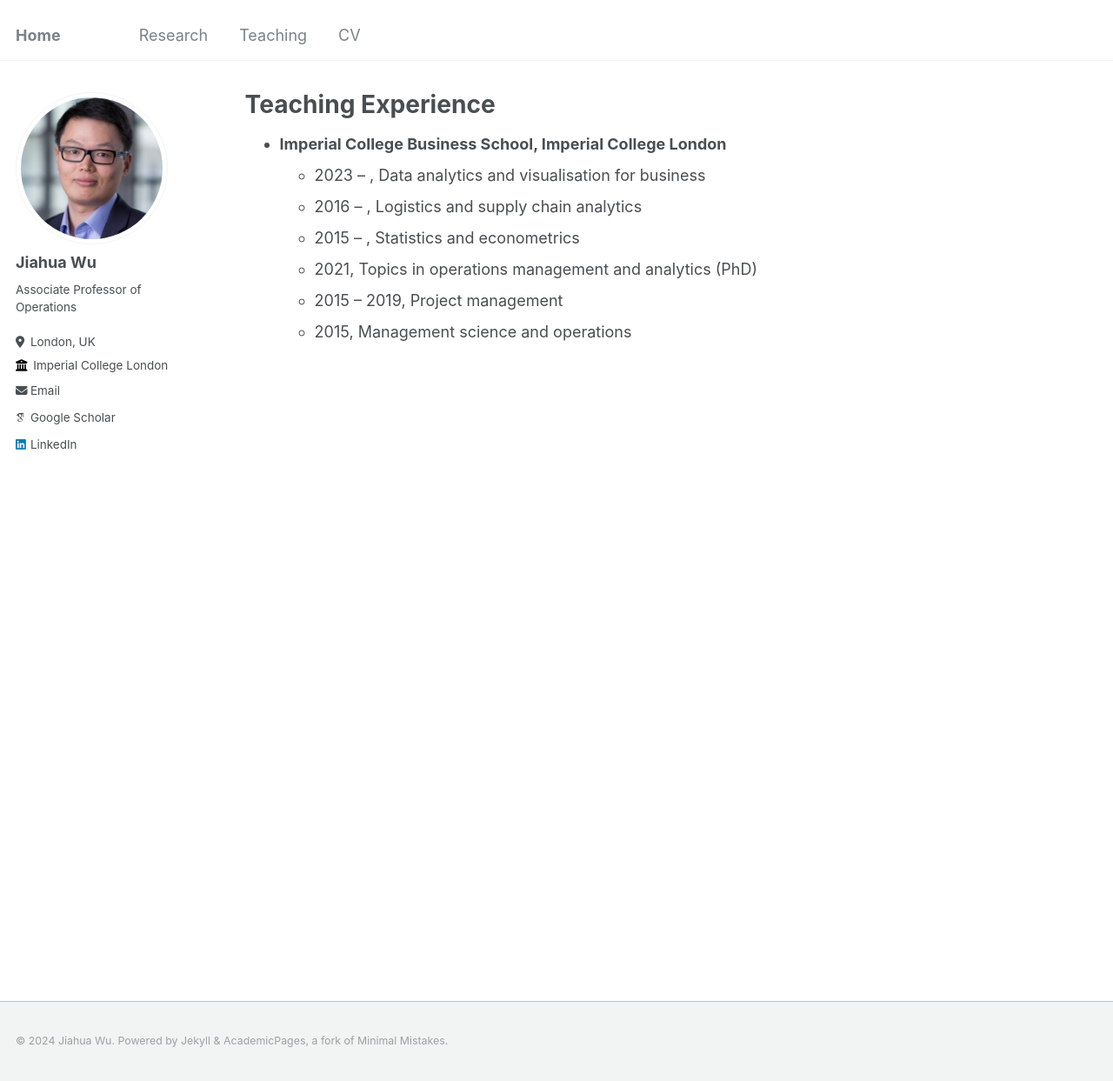
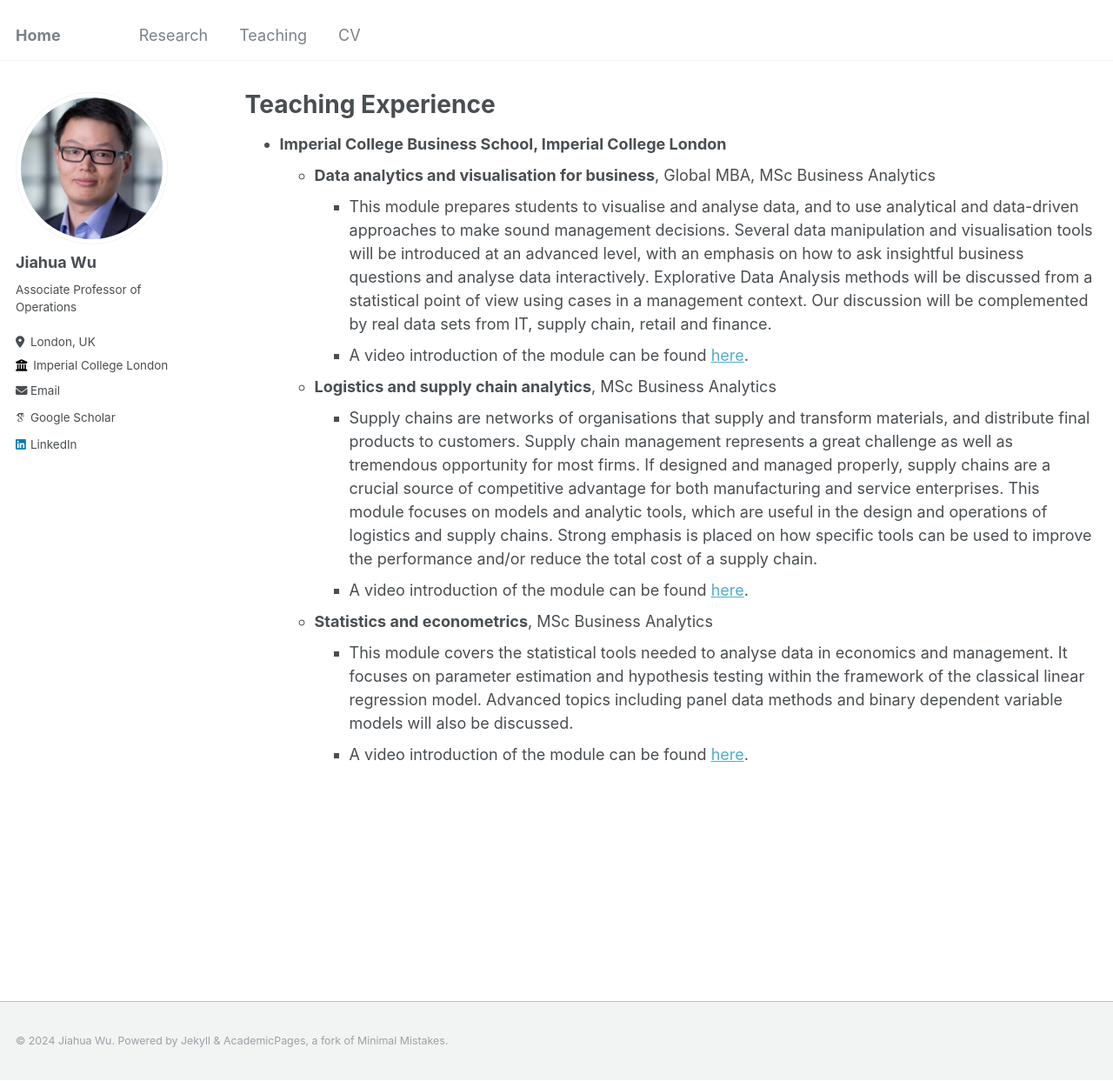
Before and after one commit to wu-jiahua/jiahua-academicpages.github.io, a Jekyll site: the page built from _pages/teaching.md, in a window 1280 px wide and 1243 px high. Shown: the whole window at 87% size. Built offline with Jekyll 4.4.1, drawn with Linux system fonts in a browser that asks for light colours; some web fonts are replaced.

Commit message:
Add files via upload

```diff
--- a/_pages/teaching.md
+++ b/_pages/teaching.md
@@ -8,9 +8,17 @@ redirect_from:
 ---
 
 * **Imperial College Business School, Imperial College London**
-    * 2023 -- , Data analytics and visualisation for business
-    * 2016 -- , Logistics and supply chain analytics
-    * 2015 -- , Statistics and econometrics
-    * 2021, Topics in operations management and analytics (PhD)
-    * 2015 -- 2019, Project management
-    * 2015, Management science and operations
+  * **Data analytics and visualisation for business**, Global MBA, MSc Business Analytics
+    * This module prepares students to visualise and analyse data, and to use analytical and data-driven approaches to make sound management decisions. Several data manipulation and visualisation tools will be introduced at an advanced level, with an emphasis on how to ask insightful business questions and analyse data interactively. Explorative Data Analysis methods will be discussed from a statistical point of view using cases in a management context. Our discussion will be complemented by real data sets from IT, supply chain, retail and finance.
+    * A video introduction of the module can be found [here](/files/DAVB.mp4).
+
+  * **Logistics and supply chain analytics**, MSc Business Analytics
+    * Supply chains are networks of organisations that supply and transform materials, and distribute final products to customers. Supply chain management represents a great challenge as well as tremendous opportunity for most firms. If designed and managed properly, supply chains are a crucial source of competitive advantage for both manufacturing and service enterprises. This module focuses on models and analytic tools, which are useful in the design and operations of logistics and supply chains. Strong emphasis is placed on how specific tools can be used to improve the performance and/or reduce the total cost of a supply chain.
+    * A video introduction of the module can be found [here](/files/LSCA.mp4).
+
+  * **Statistics and econometrics**, MSc Business Analytics
+    * This module covers the statistical tools needed to analyse data in economics and management. It focuses on parameter estimation and hypothesis testing within the framework of the classical linear regression model. Advanced topics including panel data methods and binary dependent variable models will also be discussed.
+    * A video introduction of the module can be found [here](/files/SE.mp4).
+    <!-- * 2021, Topics in operations management and analytics (PhD) -->
+    <!-- * 2015 -- 2019, Project management -->
+    <!-- * 2015, Management science and operations -->
```
